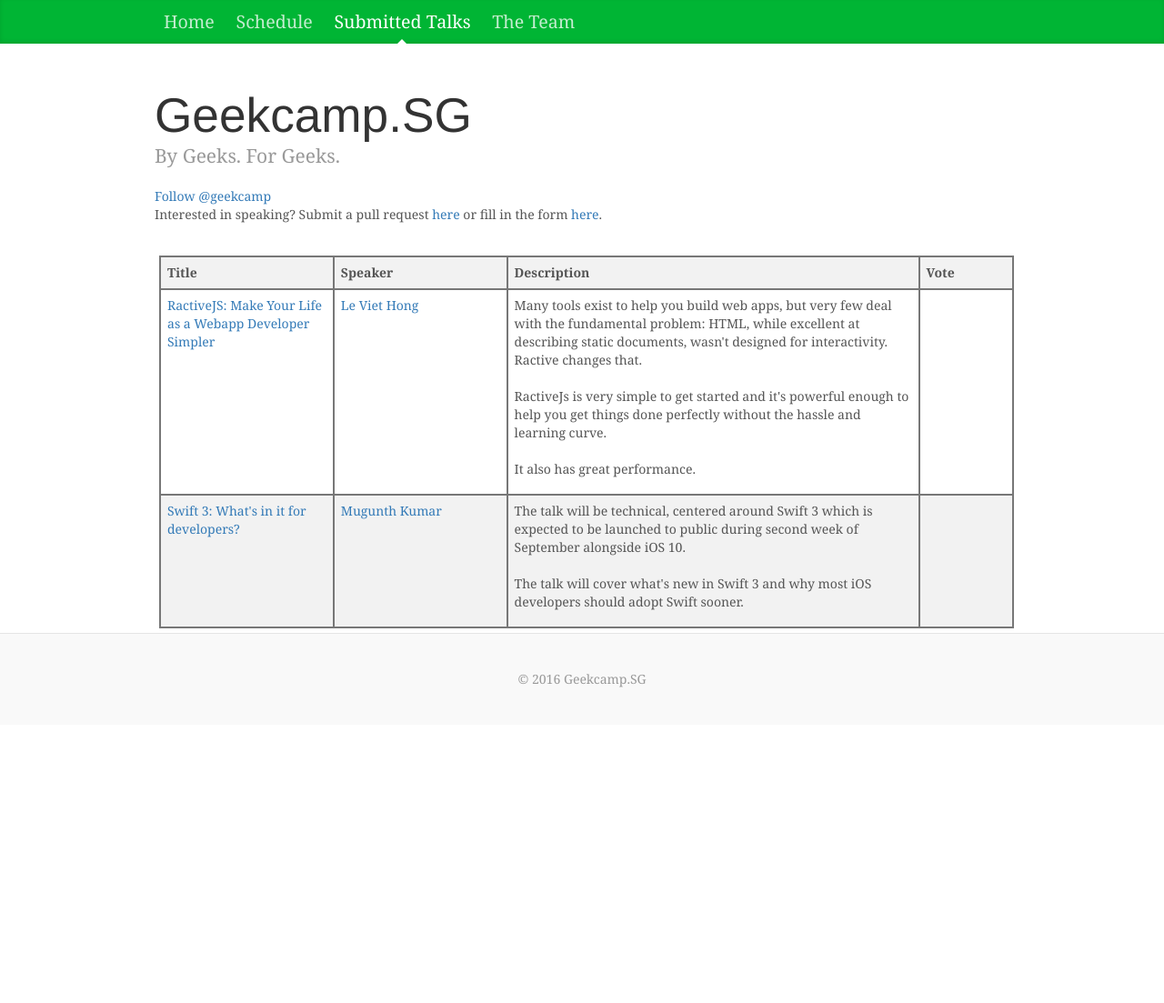
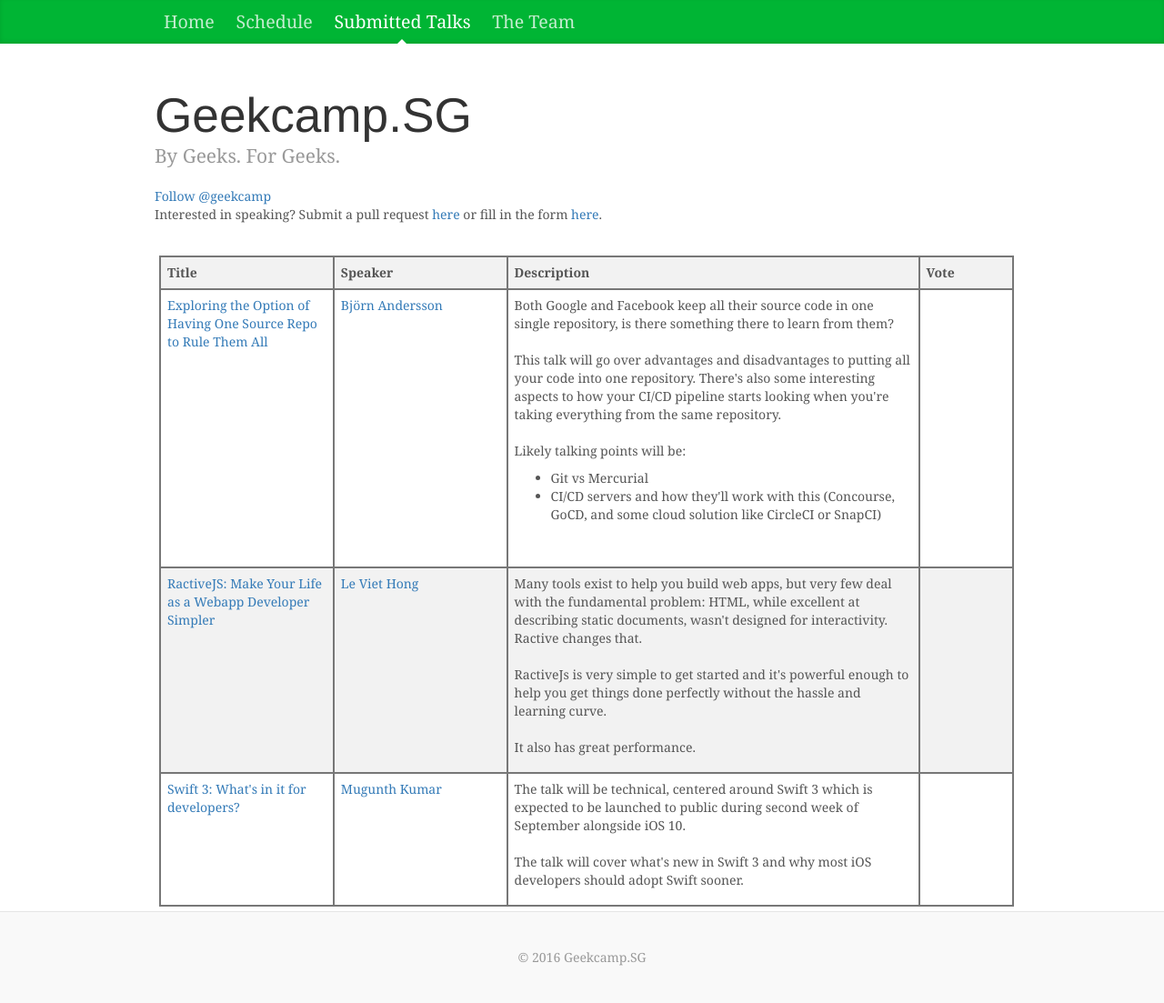
Before and after one commit to geekcampsg/website-2016, a Jekyll site: the page built from talks.html, in a window 1280 px wide. Shown: the whole page at 91% size. Built offline with Jekyll 4.4.1, drawn with Linux system fonts in a browser that asks for light colours; comment, search, counter and statistics services are not loaded; before the commit the page ends 900 px from its top, so only the background shows below that.

Commit message:
add Björn's talk

```diff
--- a/_data/talks.yml
+++ b/_data/talks.yml
@@ -33,3 +33,22 @@
 
 
       It also has great performance.
+
+- slug: exploring-one-source-repo-to-rule-them-all
+  speaker:
+    name: Björn Andersson
+    link: https://github.com/gaqzi
+  talk:
+    title: Exploring the Option of Having One Source Repo to Rule Them All
+    description: >
+      Both Google and Facebook keep all their source code in one single repository, is there something there to learn from them?
+
+
+      This talk will go over advantages and disadvantages to putting all your code into one repository. There's also some interesting aspects to how your CI/CD pipeline starts looking when you're taking everything from the same repository.
+
+
+      Likely talking points will be:
+      <ul>
+      <li>Git vs Mercurial</li>
+      <li>CI/CD servers and how they'll work with this (Concourse, GoCD, and some cloud solution like CircleCI or SnapCI)</li>
+      </ul>
```
